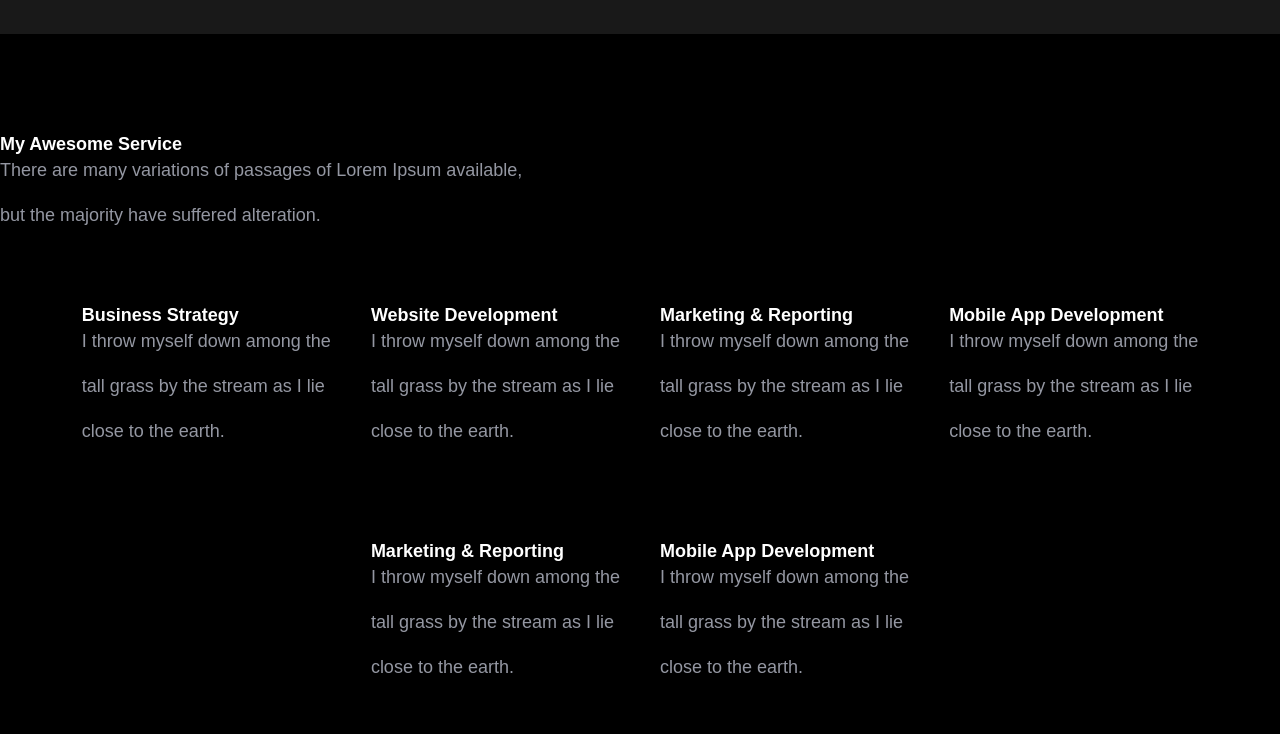
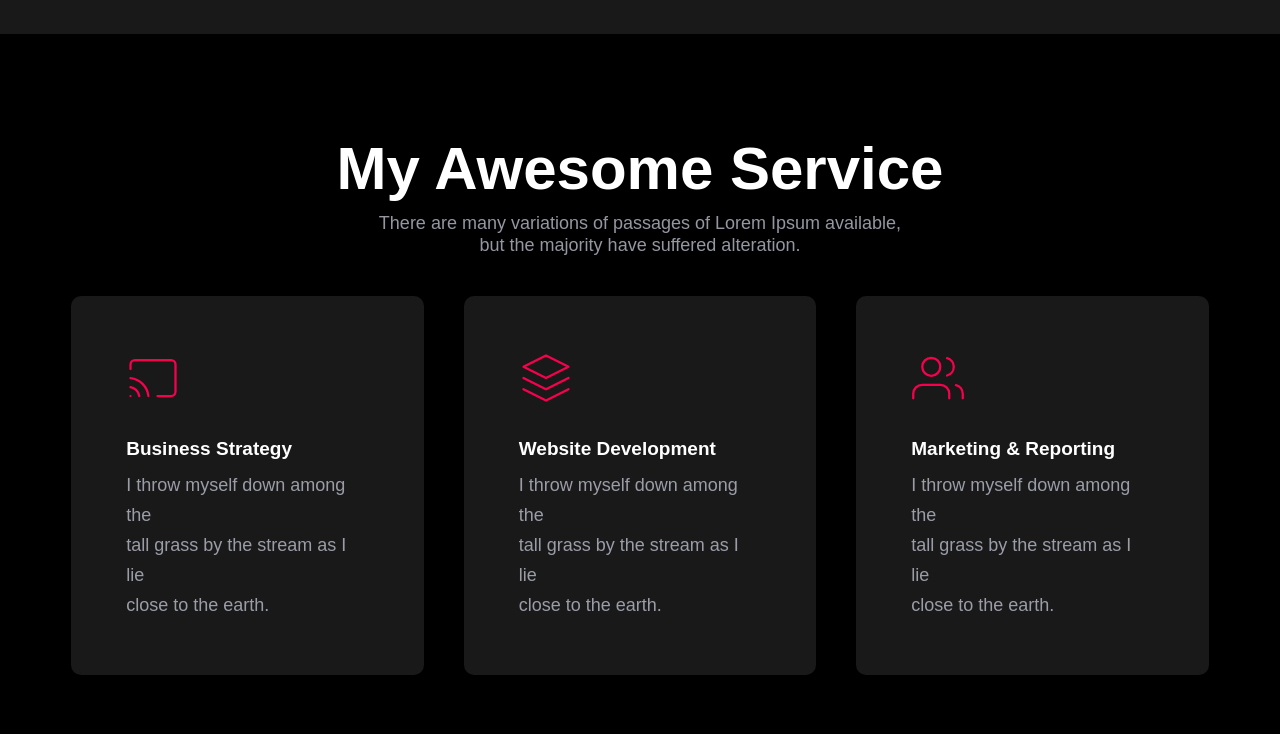
Before and after one commit to AWITI0301/My-Portfolio, a React (Create React App) app: page / in a window 1280 px wide. Shown: the part 1480-2214 px from the top of the page. Built offline with nearby package versions, Linux system fonts and the light colour scheme.

Commit message:
styles service content

```diff
--- a/src/Service.css
+++ b/src/Service.css
@@ -0,0 +1,52 @@
+h1.heading {
+    font-size: 60px;
+    text-align: center;
+    font-family: Poppins,sans-serif;
+    font-weight: 700;
+    margin-bottom: 10px;
+}
+p.heading.p__color {
+    margin-bottom: 0;
+    text-align: center;
+    line-height: 1.2;
+}
+.service__box {
+    border-radius: 10px;
+    width: 100%;
+    background-color: #191919;
+    padding: 55px;
+    transition: .4s ease;
+}
+.service__box:hover {
+    transform: translateY(5px);
+    background-image: linear-gradient(
+90deg,#f61b10,#ef0963);
+}
+.service__box:hover .icon{
+    color: #fff;
+}
+.service__box:hover p.service__text.p__color{
+    color: #fff!important;
+}
+
+.icon {
+    font-size: 54px;
+    font-weight: 400;
+    margin-bottom: 23px;
+    display: inline-flex;
+    color: #f9004d;
+}
+p.service__text.p__color {
+    margin-bottom: 0;
+}
+h1.service__text {
+    font-size: 19px;
+    font-family: Poppins,sans-serif;
+    padding: 10px 0px;
+}
+/* RESPONSIVE */
+@media only screen and (max-width: 1024px){
+.service__box {
+    padding: 32px;
+}
+}
```
